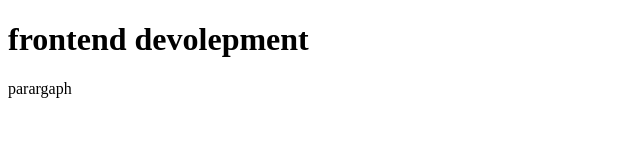
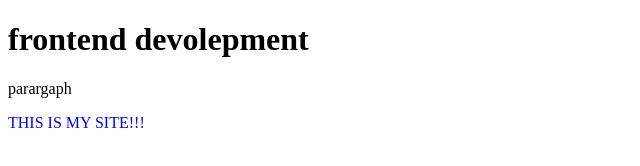
Before and after one commit to Semnieuwenhuis/front-end-development.2, a plain HTML site: page index.html in a window 1280 px wide. Shown: the whole page, without its empty margins (0-640 px from the left). Drawn offline with Linux system fonts and the light colour scheme.

Commit message:
added paragraph blue

```diff
--- a/index.html
+++ b/index.html
@@ -18,7 +18,10 @@
 
 <p>parargaph</p>
 
+<p style="color: blue;"
 
+
+">THIS IS MY SITE!!!</p>
 
 
    </body>
```
